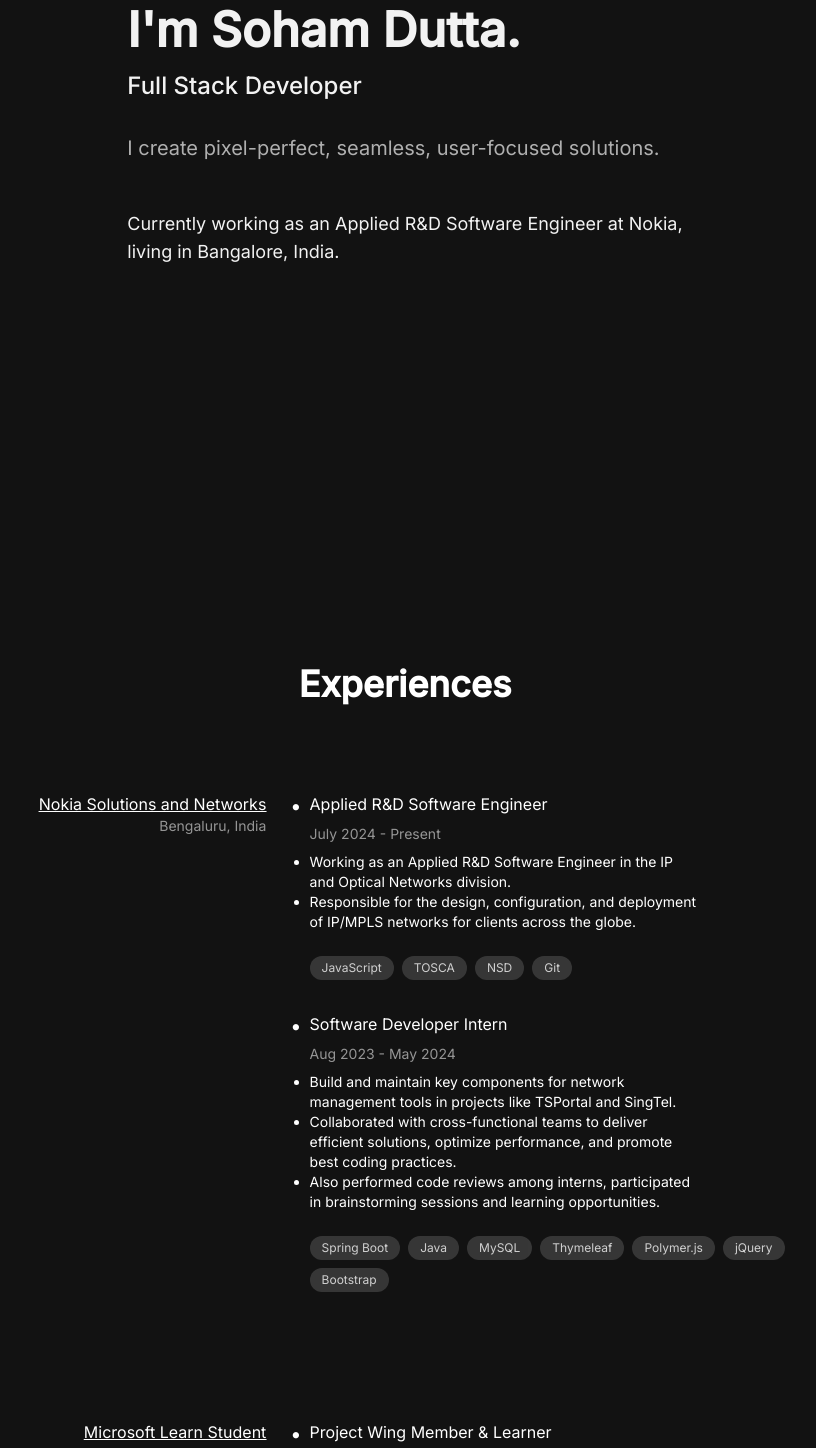
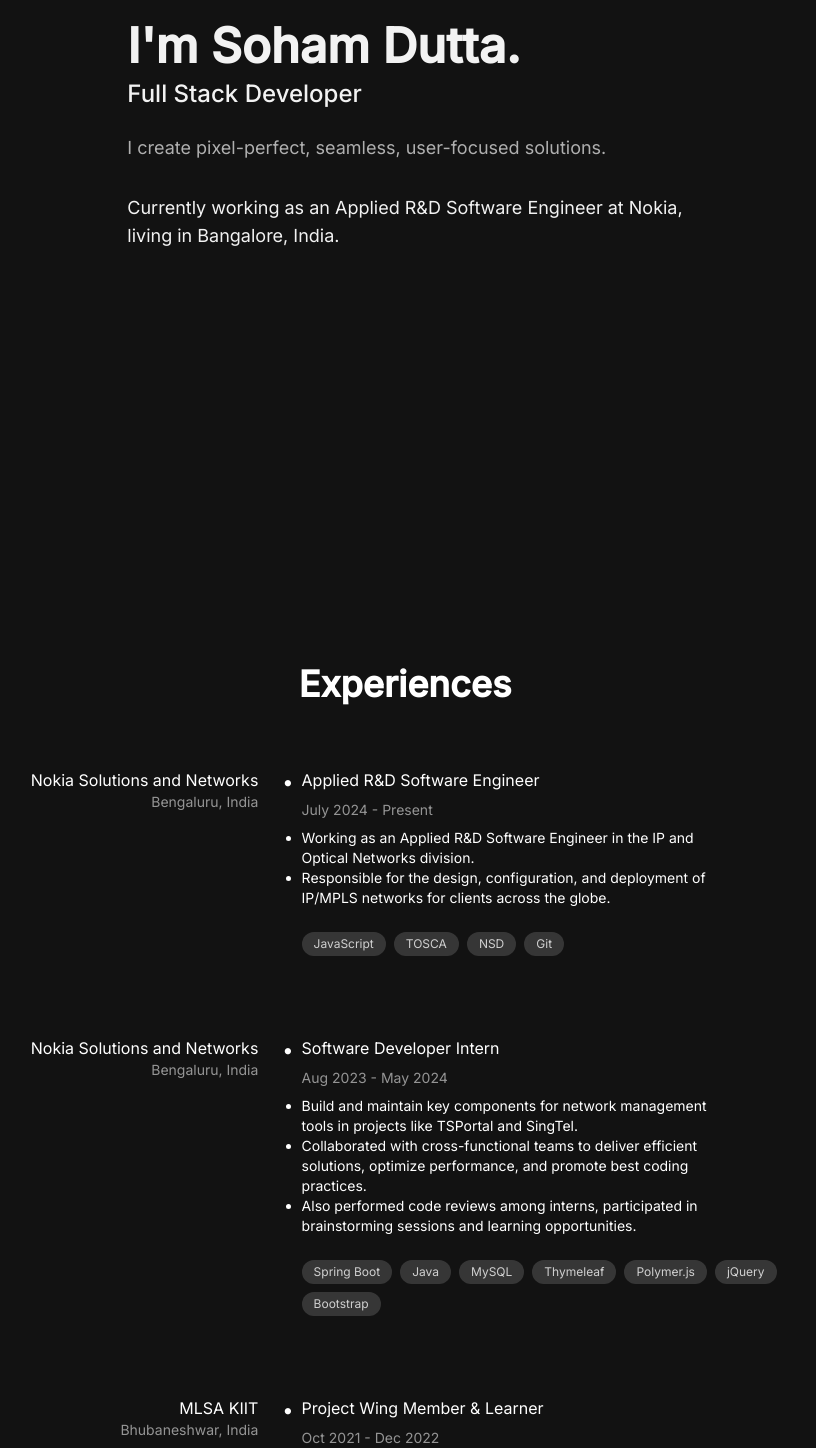
Before and after one commit to shm-dtt/portfolio-v2, a Next.js app: page / in a window 1280 px wide. Shown: the part 340-1788 px from the top of the page, without its empty margins (235-1051 px from the left). Built offline with nearby package versions, Linux system fonts and the light colour scheme; no server answers.

Commit message:
V2.4
* Fixed local time hydration error

* Separated Nokia Experience

* Minor change in Metadata

* Format fix

* Added underline effect to hoverbutton

* Removal of preloader

* Removal of dot, replaced with -

* version update

```diff
--- a/app/layout.tsx
+++ b/app/layout.tsx
@@ -1,16 +1,16 @@
 import type { Metadata } from "next";
 import "./globals.css";
 import { Analytics } from "@vercel/analytics/react";
-import { SpeedInsights } from "@vercel/speed-insights/next"
+import { SpeedInsights } from "@vercel/speed-insights/next";
 
 export const metadata: Metadata = {
-  title: "Soham Dutta • Full Stack Developer",
+  title: "Soham Dutta - Full Stack Developer",
   description:
-    "Full Stack Developer, Currently working at Nokia as an Applied R&D Software Engineer in Bengaluru, India",
+    "I am a Full Stack Developer, Currently working at Nokia as an Applied R&D Software Engineer in Bengaluru, India",
   openGraph: {
-    title: "Soham Dutta • Full Stack Developer",
+    title: "Soham Dutta - Full Stack Developer",
     description:
-      "Full Stack Developer, Currently working at Nokia as an Applied R&D Software Engineer in Bengaluru, India",
+      "I am a Full Stack Developer, Currently working at Nokia as an Applied R&D Software Engineer in Bengaluru, India",
     type: "website",
     url: "https://sohamdutta.in/",
     images: [
@@ -20,7 +20,7 @@ export const metadata: Metadata = {
           "https://sohamdutta-portfolio.s3.ap-south-1.amazonaws.com/opengraph-image.jpg",
         width: 1200,
         height: 630,
-        alt: "Soham Dutta • Full Stack Developer",
+        alt: "Soham Dutta - Full Stack Developer",
         type: "image/jpeg",
       },
     ],
--- a/app/page.tsx
+++ b/app/page.tsx
@@ -1,48 +1,37 @@
 "use client";
-import Footer from "@/components/Footer/Footer";
-import Header from "@/components/Header/Header";
-import LandingPage from "@/components/LandingPage/LandingPage";
-import { useEffect, useState } from "react";
-import { AnimatePresence } from "framer-motion";
-import Preloader from "@/components/Preloader/Preloader";
-import Testimonials from "@/components/Testimonials/Testimonials";
-import SpotifyStatus from "@/components/SpotifyStatus/SpotifyStatus";
-import Projects from "@/components/Projects/Projects";
-import Experience from "@/components/Experience/Experience";
+import { useEffect } from "react";
+import dynamic from "next/dynamic";
+
+// Dynamic imports to reduce initial bundle size
+const Footer = dynamic(() => import("@/components/Footer/Footer"));
+const Header = dynamic(() => import("@/components/Header/Header"));
+const LandingPage = dynamic(
+  () => import("@/components/LandingPage/LandingPage")
+);
+const Experience = dynamic(() => import("@/components/Experience/Experience"));
+const Projects = dynamic(() => import("@/components/Projects/Projects"));
+const SpotifyStatus = dynamic(
+  () => import("@/components/SpotifyStatus/SpotifyStatus")
+);
 
 export default function Home() {
-  const [isLoading, setIsLoading] = useState(true);
   useEffect(() => {
     (async () => {
       const LocomotiveScroll = await import("locomotive-scroll").then(
-        (module) => module.default,
+        (module) => module.default
       );
       const locomotiveScroll = new LocomotiveScroll();
-
-      setTimeout(() => {
-        setIsLoading(false);
-        //document.body.style.cursor = 'default''
-        document.body.style.overflow = "visible";
-        window.scrollTo(0, 0);
-      }, 1000);
     })();
   }, []);
 
   return (
-    <div>
-      <AnimatePresence mode="wait">
-        {isLoading && <Preloader />}
-      </AnimatePresence>
     <div className=" p-2 mx-auto max-w-4xl">
       <Header />
       <LandingPage />
-        {/* <About/> */}
       <Experience />
       <Projects />
-        {/* <Testimonials/> */}
       <SpotifyStatus />
       <Footer />
     </div>
-    </div>
   );
 }
--- a/components/Experience/Card.tsx
+++ b/components/Experience/Card.tsx
@@ -19,14 +19,19 @@ interface CardProps {
 
 const Card: React.FC<CardProps> = ({ company, location, link, details, i }) => {
   return (
-    <div className="my-8 p-8 group rounded-lg hover:bg-neutral-900">
+    <div className="my-8 p-2 group rounded-lg">
       <div className={`${inter.className} flex flex-col lg:flex-row gap-6`}>
         <div className="flex flex-col justify-start lg:items-end flex-1">
-          <p className=" text-md lg:text-right underline">
-            <Link href={link} target="_blank">
+          <p className="relative text-md lg:text-right group">
+            <Link
+              href={link}
+              target="_blank"
+              className="relative after:content-[''] after:absolute after:h-[1.5px] after:left-0 after:bottom-0 after:w-0 after:bg-white after:transition-all after:duration-300 hover:after:w-full"
+            >
               {company}
             </Link>
           </p>
+
           <p className=" text-sm opacity-55">{location}</p>
         </div>
         <div className=" flex-[2_2_0%] flex flex-col">
--- a/components/Footer/Footer.tsx
+++ b/components/Footer/Footer.tsx
@@ -13,33 +13,37 @@ const Footer: React.FC = () => {
     minute: "numeric",
   };
 
-  const [time, setTime] = useState(
-    new Date().toLocaleTimeString("en-US", timeOptions),
-  );
+  const [time, setTime] = useState<string | null>(null); // Ensure null during initial render
 
   useEffect(() => {
-    setInterval(() => {
+    const updateTime = () => {
       setTime(new Date().toLocaleTimeString("en-US", timeOptions));
-    }, 10000);
-  });
+    };
+
+    updateTime(); // Set time initially
+    const interval = setInterval(updateTime, 10000);
+
+    return () => clearInterval(interval); // Cleanup interval on component unmount
+  }, []);
 
   return (
     <div className="flex flex-col justify-center mt-6 mb-4">
       <div
         className={`p-4 ${inter.className} flex md:justify-between md:flex-row md:items-center flex-col text-white gap-8`}
       >
+        {/* Version & Time */}
         <div className="flex text-sm gap-8">
           <p className="flex flex-col gap-3">
             <span className=" text-gray-400 text-xs uppercase">Version</span>
-            <span>© {Data.year} (v2.3)</span>
+            <span>© {Data.year} (v2.4)</span>
           </p>
           <p className="flex flex-col gap-3">
             <span className=" text-gray-400 text-xs uppercase">Local Time</span>
-            <span>
-              {time} GMT{Data.gmtOffset}
-            </span>
+            <span>{time ? `${time} GMT${Data.gmtOffset}` : "Loading..."}</span>
           </p>
         </div>
+
+        {/* Social Links */}
         <div className="flex flex-col text-sm gap-3">
           <span className=" text-gray-400 text-xs uppercase">
             Other Socials & Links
--- a/components/HoverButton/HoverButton.tsx
+++ b/components/HoverButton/HoverButton.tsx
@@ -3,12 +3,16 @@ import React from "react";
 const HoverButton = ({ text }: { text: string }) => {
   return (
     <span className="group w-fit h-fit flex flex-col relative overflow-hidden">
+      {/* Sliding Text Effect */}
       <span className="transition-all duration-500 translate-y-0 group-hover:-translate-y-10">
         {text}
       </span>
       <span className="transition-all duration-500 translate-y-10 absolute group-hover:-translate-y-0">
         {text}
       </span>
+
+      {/* Hover Underline Effect */}
+      <span className="absolute bottom-0 left-0 h-[1.5px] w-0 bg-white transition-all duration-300 group-hover:w-full"></span>
     </span>
   );
 };
--- a/components/LandingPage/LandingPage.tsx
+++ b/components/LandingPage/LandingPage.tsx
@@ -1,10 +1,8 @@
 "use client";
-import React, { useState, useEffect, useRef } from "react";
+import { Data } from "@/utils/data/Data";
 import { inter } from "@/utils/fonts/Fonts";
-import { Data } from "@/utils/data/Data";
 import { motion, useScroll } from "framer-motion";
-import Link from "next/link";
-import HoverButton from "../HoverButton/HoverButton";
+import React, { useEffect, useRef, useState } from "react";
 
 const LandingPage: React.FC = () => {
   const [windowsWidth, setWindowsWidth] = useState(0);
@@ -47,19 +45,17 @@ const LandingPage: React.FC = () => {
       style={{ opacity: scrollYProgress }}
       className=" flex flex-col h-screen mb-32 items-center justify-center"
     >
-      <div
-        className={`${inter.className} flex flex-col z-1 text-white px-12 py-12`}
-      >
+      <div className={`${inter.className} flex flex-col z-1 text-white p-8`}>
         <div className="lg:text-5xl md:text-4xl text-3xl font-bold">
           I&apos;m {Data.firstName} {Data.lastName}.
         </div>
-        <div className="lg:text-2xl md:text-2xl text-xl mt-4 font-medium">
+        <div className="lg:text-2xl md:text-xl text-lg mt-2 font-medium">
           Full Stack Developer
         </div>
-        <div className="lg:text-xl md:text-lg text-md opacity-70 mt-8">
+        <div className="lg:text-lg md:text-md opacity-70 mt-6">
           {Data.intro}
         </div>
-        <div className="lg:text-lg md:text-md text-sm mt-12">
+        <div className="lg:text-lg md:text-md text-sm mt-8">
           Currently working as an {Data.position} at {Data.currentCompany},
           <br /> living in {Data.location}, {Data.country}.
         </div>
--- a/components/Preloader/Preloader.tsx
+++ /dev/null
@@ -1,42 +0,0 @@
-"use client";
-import { motion } from "framer-motion";
-import { slideUp, textmask } from "./animation";
-import { inter } from "@/utils/fonts/Fonts";
-
-const phrases = ["Soham's", "Portfolio", "2024"];
-
-const Preloader: React.FC = () => {
-  return (
-    <motion.div
-      variants={slideUp}
-      initial="initial"
-      exit="exit"
-      className="h-screen w-screen flex items-center justify-center fixed z-[1000] bg-white"
-    >
-      <div className="flex flex-col">
-        {phrases.map((phrase, i) => (
-          <div
-            key={i}
-            className="text-black text-4xl font-semibold overflow-hidden relative"
-          >
-            <motion.p
-              custom={i}
-              variants={textmask}
-              initial="initial"
-              animate="enter"
-              className={`${inter.className} whitespace-nowrap`}
-              style={{
-                position: "relative",
-                display: "block",
-              }}
-            >
-              {phrase}
-            </motion.p>
-          </div>
-        ))}
-      </div>
-    </motion.div>
-  );
-};
-
-export default Preloader;
--- a/components/Preloader/animation.ts
+++ /dev/null
@@ -1,18 +0,0 @@
-export const slideUp = {
-  initial: {
-    top: 0,
-  },
-  exit: {
-    top: "-100vh",
-    transition: { duration: 0.7, ease: [0.5, 0, 0.1, 1], delay: 0.1 },
-  },
-};
-
-export const textmask = {
-  initial: { y: "100%" },
-
-  enter: (i: any) => ({
-    y: "0",
-    transition: { duration: 0.75, ease: [0.33, 1, 0.68, 1], delay: 0.075 * i },
-  }),
-};
--- a/components/Testimonials/Testimonials.tsx
+++ b/components/Testimonials/Testimonials.tsx
@@ -7,9 +7,7 @@ const Testimonials: React.FC = () => {
   return (
     <div className=" flex flex-col">
       <div className="text-white text-center">
-        <p className={`${inter.className} lg:text-5xl text-4xl `}>
-          Reviews
-        </p>
+        <p className={`${inter.className} lg:text-5xl text-4xl `}>Reviews</p>
       </div>
       <div className=" mx-4 mb-32">
         {testimonials.map((testimonial, i) => {
--- a/utils/data/Data.tsx
+++ b/utils/data/Data.tsx
@@ -131,8 +131,6 @@ export const projects = [
 export const experience = [
   {
     company: "Nokia Solutions and Networks",
-    position: "Software Development Engineer Intern",
-    duration: "Aug 2023 - May 2024",
     location: "Bengaluru, India",
     link: "https://www.nokia.com/",
     details: [
@@ -143,6 +141,13 @@ export const experience = [
           "Working as an Applied R&D Software Engineer in the IP and Optical Networks division. Responsible for the design, configuration, and deployment of IP/MPLS networks for clients across the globe. ",
         techUsed: ["JavaScript", "TOSCA", "NSD", "Git"],
       },
+    ],
+  },
+  {
+    company: "Nokia Solutions and Networks",
+    location: "Bengaluru, India",
+    link: "https://www.nokia.com/",
+    details: [
       {
         position: "Software Developer Intern",
         duration: "Aug 2023 - May 2024",
@@ -161,15 +166,15 @@ export const experience = [
     ],
   },
   {
-    company: "Microsoft Learn Student Ambassador KIIT",
+    company: "MLSA KIIT",
     location: "Bhubaneshwar, India",
-    link: "https://github.com/MLSAKIIT",
+    link: "https://mlsakiit.com/",
     details: [
       {
         position: "Project Wing Member & Learner",
         duration: "Oct 2021 - Dec 2022",
         description:
-          "Qode is an online code editor with 450 DSA tracker with multiple language support and progress tracking. Designed the UI and built a complete web app with online compiler and user registration, Learned about Javascript, ReactJS, Bootstrap, JSON and implemented it.",
+          "Qode is an online code editor with 450 DSA tracker with multiple language support and progress tracking. Designed the UI and built a complete web app with online compiler and user registration. Learned about Javascript, ReactJS, Bootstrap, JSON and implemented it.",
         techUsed: ["JSON", "React JS", "Bootstrap", "JavaScript"],
       },
     ],
```
Also changed, not shown: public/fonts/PPMondwest-Regular.otf (deleted). Lines whose indentation alone changed are shown as unchanged.
